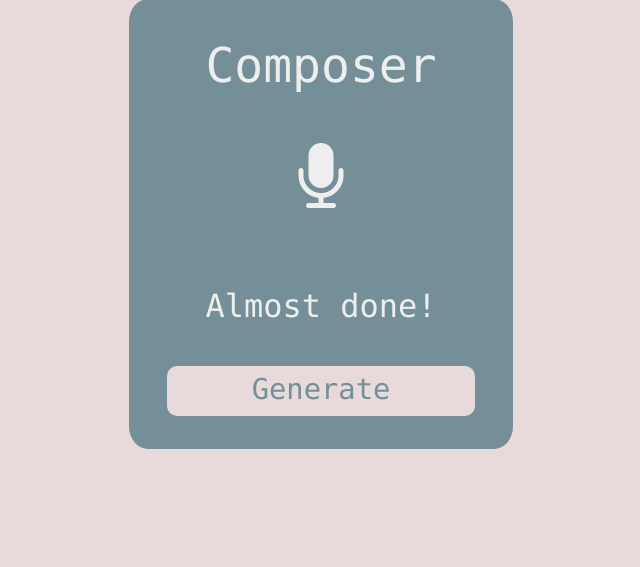
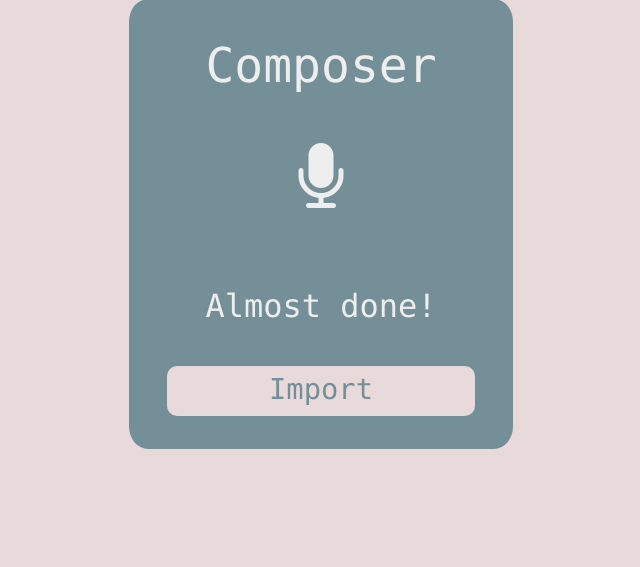
Before and after one commit to liamhough/sheetmusicgenerator, a Django app: template pianomusicgenerator/templates/recording.html in a window 1280 px wide. Shown: the part 121-688 px from the top of the page, without its empty margins (319-959 px from the left). Run offline with Django 3.2, Linux system fonts and the light colour scheme; the template is opened without the code that fills it: most values are stand-ins (such as "Sample title", 1, 10 or a date in 2020); some libraries are stand-ins or nearby versions.

Commit message:
final changes

```diff
--- a/pianomusicgenerator/templates/recording.html
+++ b/pianomusicgenerator/templates/recording.html
@@ -18,7 +18,7 @@
       <p>Almost done!</p>
     </div>
     <div>
-      <a href="/pianomusicgenerator/input_id?name={{ name }}" class="record-btn" type="submit">Generate Composition</a>
+      <a href="/pianomusicgenerator/input_id?name={{ name }}" class="record-btn" type="submit">Import Composition</a>
     </div>
     </form>
   </div>
--- a/pianomusicgenerator/views.py
+++ b/pianomusicgenerator/views.py
@@ -50,7 +50,7 @@ def input_id(request):
     from flat_api.rest import ApiException
     import base64
 
-    midiFileName = "river" + ".mid"
+    midiFileName = score_name + ".mid"
 
     with open(midiFileName, "rb") as f:
         midiFile = base64.b64encode(f.read()).decode("utf-8")
@@ -110,7 +110,7 @@ def recording(request):
 
         wav_path = 'C:/wamp64/www/sheetmusicgenerator/' + wave_name
 
-    #    transcribe.main(wav_path)
+        transcribe.main(wav_path)
 
     return HttpResponse(template.render(context, request))
 
```
Also changed, not shown: 2 other files.
